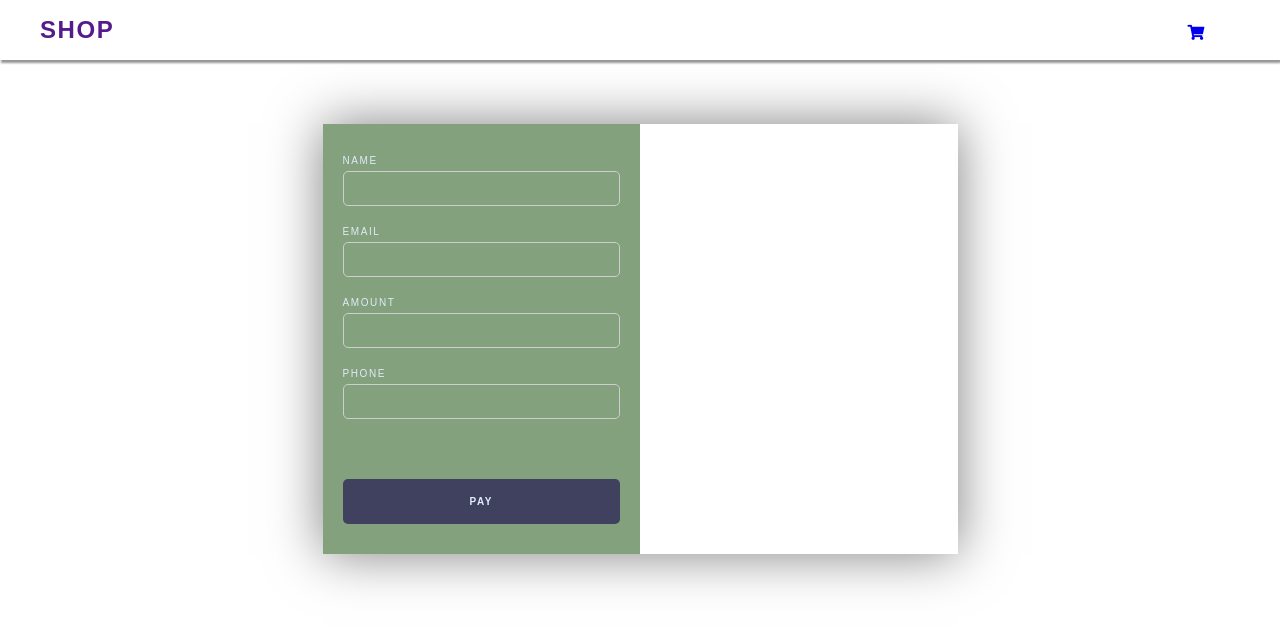
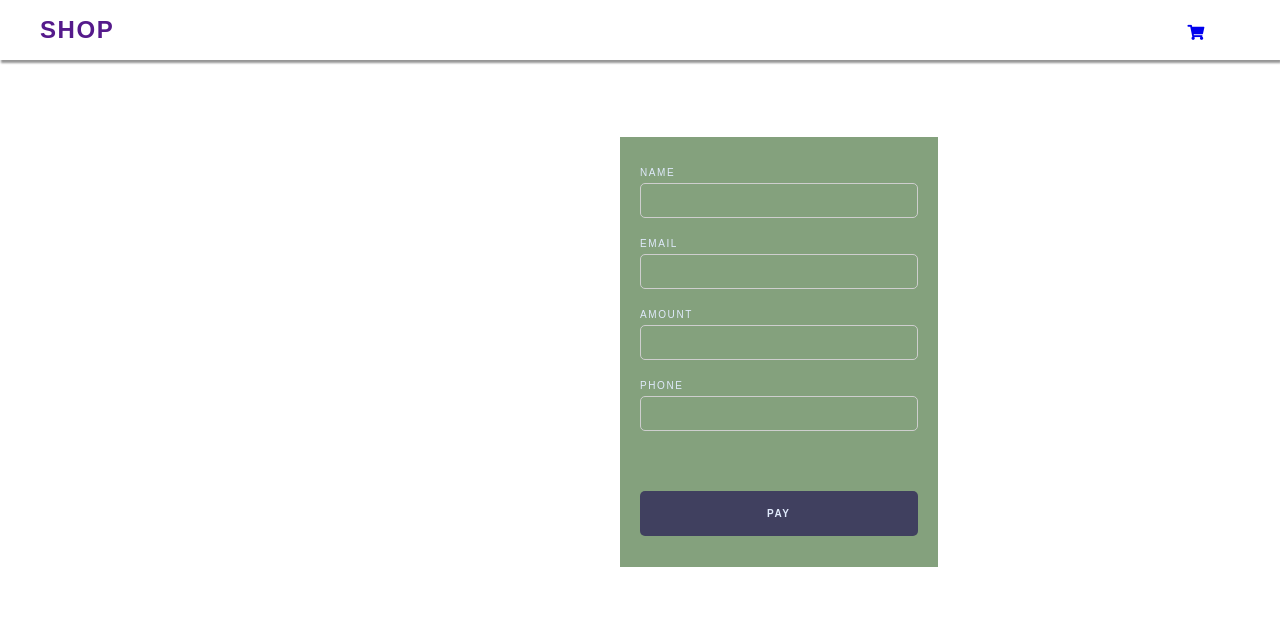
Before and after one commit to abdulsalam030/Shopping-Cart, a React (Create React App) app: page /paystack in a window 1280 px wide. Shown: the top 626 px of the page. Built offline with nearby package versions, Linux system fonts and the light colour scheme.

Commit message:
Almost Done

```diff
--- a/src/components/Cart/Cart.js
+++ b/src/components/Cart/Cart.js
@@ -2,7 +2,10 @@ import React from "react";
 import "../Cart/Cart.css";
 import Swal from "sweetalert2";
 import "animate.css";
-import "../PaystackIntegration/Paystack";
+import { Link } from "react-router-dom";
+
+
+import Paystack from "../PaystackIntegration/Paystack";
 
 function Cart({ cart, handleAddProduct, handleRemove, clearCart, Pay }) {
   const showAlert = () => {
@@ -62,7 +65,10 @@ function Cart({ cart, handleAddProduct, handleRemove, clearCart, Pay }) {
       </div>
 
       <div className="order">
-        {cart.length === 0 ? "" : <button onClick={Pay}>Place Order</button>}
+      <Link to="/paystack" className="paystack">
+      {cart.length === 0 ? "" : <button>Place Order</button>}
+            </Link>
+        {/* {cart.length === 0 ? "" : <button onClick={showAlert}>Place Order</button>} */}
       </div>
     </div>
   );
--- a/src/components/PaystackIntegration/Paystack.css
+++ b/src/components/PaystackIntegration/Paystack.css
@@ -9,25 +9,26 @@
 .container {
   display: flex;
   flex-direction: row;
-  margin: 5% auto;
+   margin: 6% auto;
+   margin-right: 25px;
   width: 635px;
   height: 430px;
   background: white;
-  box-shadow: 0px 0px 50px rgba(0, 0, 0, 0.5);
+  /* box-shadow: 0px 0px 50px rgba(0, 0, 0, 0.5); */
 }
 
-.item {
+/* .item {
   width: 50%;
   position: relative;
-}
+} */
 
-.item-image {
+/* .item-image {
   height: 430px;
   width: 100%;
   object-fit: cover;
-}
+} */
 
-.overlay-effect {
+/* .overlay-effect {
   position: absolute;
   top: 0;
   bottom: 0;
@@ -37,7 +38,7 @@
   background-color: #303030;
   overflow: hidden;
   z-index: 1;
-}
+} */
 
 .item-details {
   position: absolute;
```
